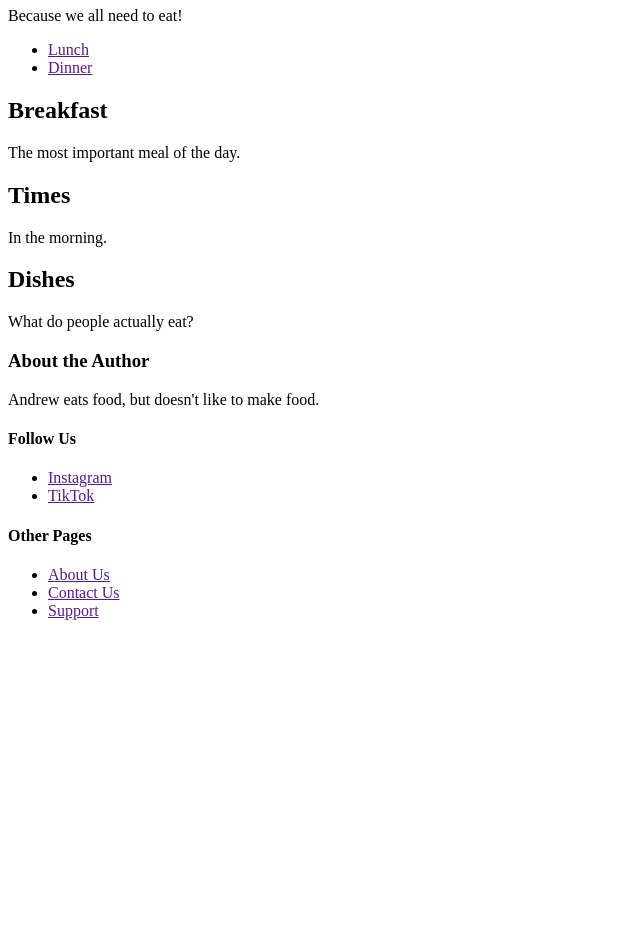
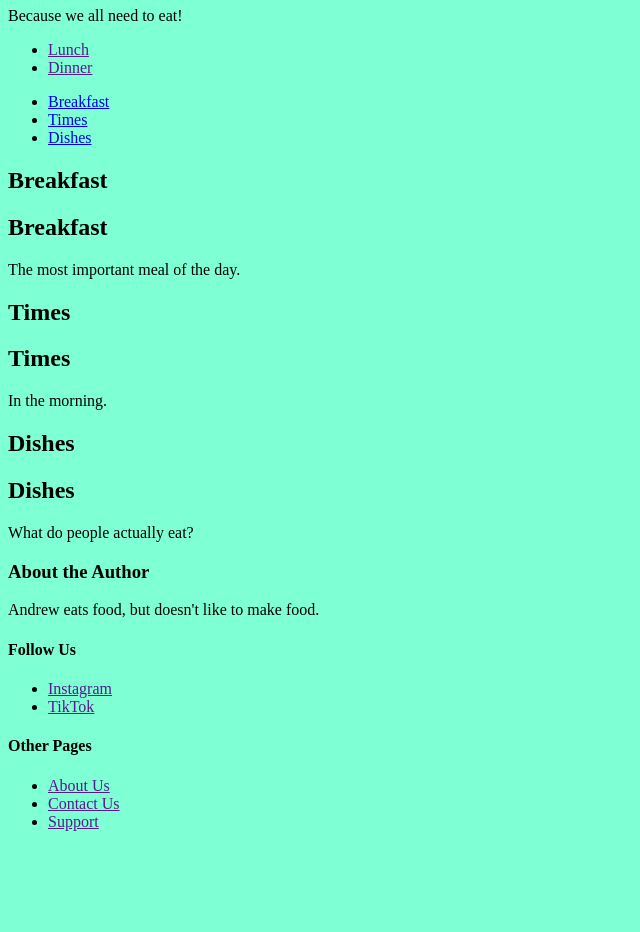
Before and after one commit to JesusM252005/html-section-tags, a plain HTML site: page index.html in a window 1280 px wide. Shown: the part 73-1005 px from the top of the page, without its empty margins (0-640 px from the left). Before the commit the page ends 800 px from the top, so only its background shows below. Drawn offline with Linux system fonts and the light colour scheme.

Commit message:
added fragments

```diff
--- a/index.html
+++ b/index.html
@@ -3,7 +3,7 @@
 <head>
     <meta charset="UTF-8">
     <meta name="viewport" content="width=device-width, initial-scale=1.0">
-    <link href="../styles.css" rel="stylesheet" type="text/css">
+    <link href="styles.css" rel="stylesheet" type="text/css">
     <title>Section Tags</title>
 </head>
 <body>
@@ -20,17 +20,34 @@
                 </li>
             </ul>
         </nav>
+
+        <nav>
+            <ul>
+                <li>
+                    <a href="Breakfast">Breakfast</a>
+                </li>
+                <li>
+                    <a href="Times">Times</a>
+                </li>
+                <li>
+                    <a href="Dishes">Dishes</a>
+                </li>
+            </ul>
+        </nav>
     </header>
 
     <main>
         <article>
+            <h2 id="Breakfast">Breakfast</h2>
             <h2>Breakfast</h2>
             <p>The most important meal of the day.</p>
             <section>
+                <h2 id="Times">Times</h2>
                 <h2>Times</h2>
                 <p>In the morning.</p>
             </section>
             <section>
+                <h2 id="Dishes">Dishes</h2>
                 <h2>Dishes</h2>
                 <p>What do people actually eat?</p>
             </section>
--- /dev/null
+++ b/styles.css
@@ -0,0 +1,4 @@
+html {
+    background-color: aquamarine;
+    height: 3000px;
+}
```
